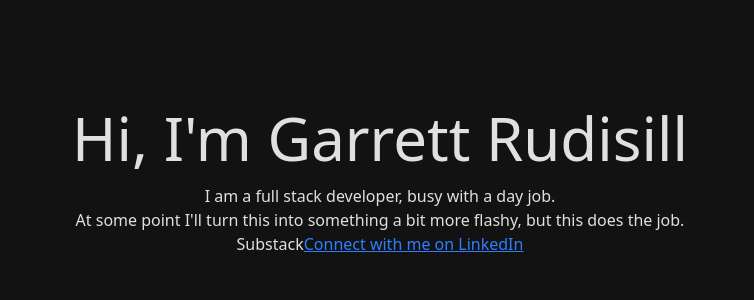
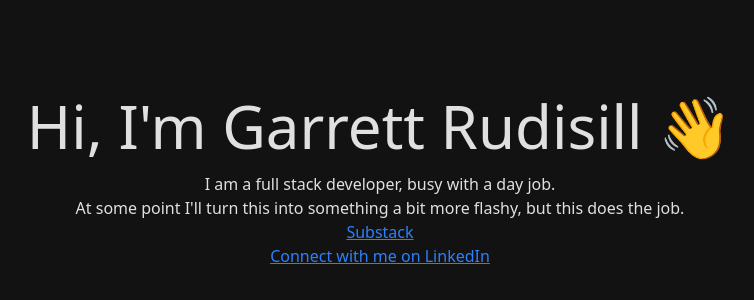
Before and after one commit to alm0st907/personal-site, a React (Vite) app: page / in a window 1280 px wide. Shown: the part 218-518 px from the top of the page, without its empty margins (260-1014 px from the left). Built offline with nearby package versions, Linux system fonts and the light colour scheme.

Commit message:
slightly more personal?

```diff
--- a/src/App.tsx
+++ b/src/App.tsx
@@ -3,10 +3,11 @@ function App() {
     return (
         <>
             <div className="h-screen w-full content-center text-center justify-center bg-[#121212] text-[#e0e0e0]">
-                <h1 className="text-6xl pb-4">Hi, I'm Garrett Rudisill</h1>
+                <h1 className="text-6xl pb-4">Hi, I'm Garrett Rudisill 👋</h1>
                 <p>I am a full stack developer, busy with a day job.</p>
                 <p>At some point I'll turn this into something a bit more flashy, but this does the job.</p>
-                <a href={"https://anotherdeveloper.substack.com/"}>Substack</a>
+                <a href={"https://anotherdeveloper.substack.com/"} className={"underline text-blue-500"}>Substack</a>
+                <br/>
                 <a href={"https://www.linkedin.com/in/garrett-rudisill/"} className={"underline text-blue-500"}>Connect
                     with me on LinkedIn</a>
             </div>
```
